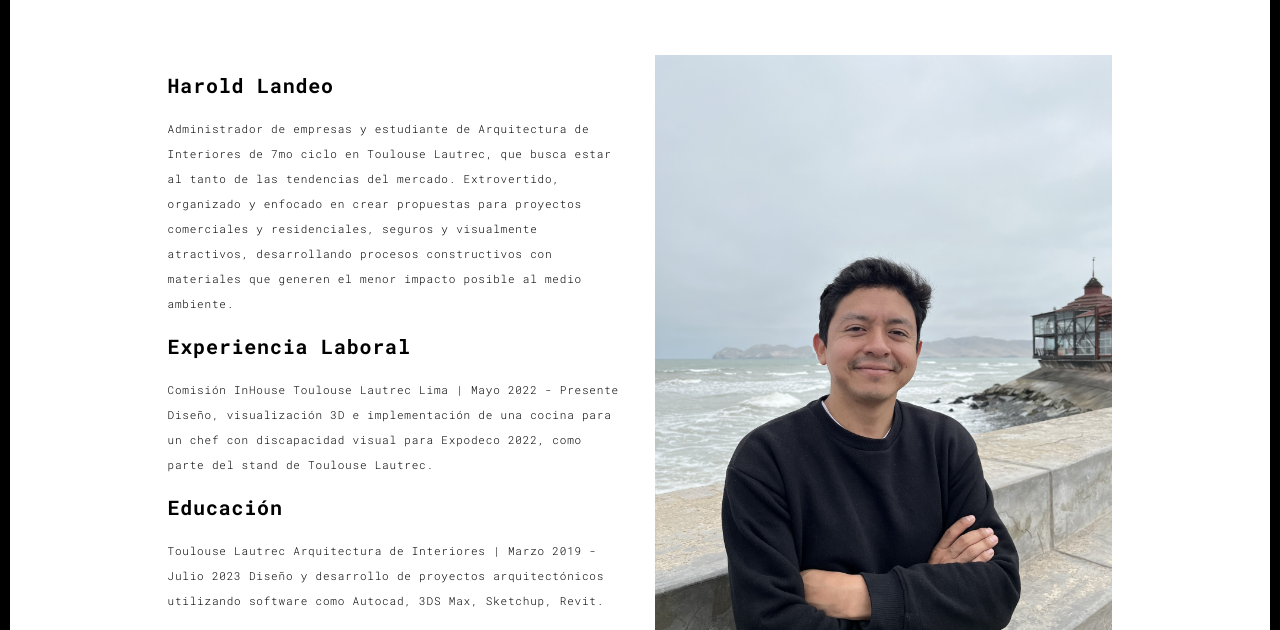
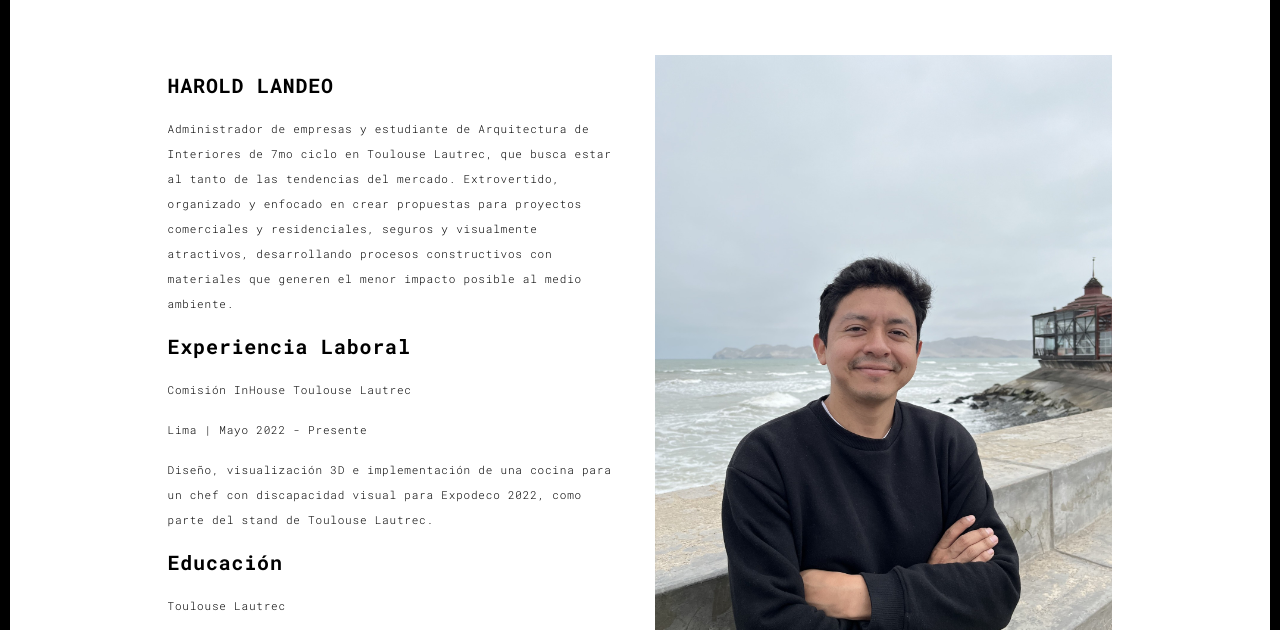
Before and after one commit to bical92/lightsaber2, a plain HTML site: page univers/about.html in a window 1280 px wide. Shown: the part 147-777 px from the top of the page. Drawn offline with Linux system fonts and the light colour scheme.

Commit message:
holaaaaa

```diff
--- a/univers/about.html
+++ b/univers/about.html
@@ -62,20 +62,20 @@
             <div class="col-md-10 col-md-offset-1">
               <div class="row">
                 <div class="col-xs-12 col-md-6">
-                  <h3>Harold Landeo</h3>
+                  <h3>HAROLD LANDEO</h3>
                   <p>Administrador de empresas y estudiante de Arquitectura de Interiores de 7mo ciclo en Toulouse Lautrec, que busca
                     estar al tanto de las tendencias del mercado. Extrovertido, organizado y enfocado en crear propuestas para proyectos
                     comerciales y residenciales, seguros y visualmente atractivos, desarrollando procesos constructivos con materiales que
                     generen el menor impacto posible al medio ambiente.</p>
                   <h3>Experiencia Laboral</h3>
-                  <p>Comisión InHouse Toulouse Lautrec
-                    Lima | Mayo 2022 - Presente
-                    Diseño, visualización 3D e implementación de una cocina para un chef con discapacidad visual para Expodeco 2022,
+                  <p>Comisión InHouse Toulouse Lautrec<p>
+                    <p> Lima | Mayo 2022 - Presente<p>
+                      <p> Diseño, visualización 3D e implementación de una cocina para un chef con discapacidad visual para Expodeco 2022,
                     como parte del stand de Toulouse Lautrec.<p>
                   <h3>Educación</h3>
-                  <p>Toulouse Lautrec
-                    Arquitectura de Interiores | Marzo 2019 - Julio 2023
-                    Diseño y desarrollo de proyectos arquitectónicos utilizando software como Autocad, 3DS Max, Sketchup, Revit.
+                  <p>Toulouse Lautrec<p>
+                    <p> Arquitectura de Interiores | Marzo 2019 - Julio 2023<p>
+                      <p> Diseño y desarrollo de proyectos arquitectónicos utilizando software como Autocad, 3DS Max, Sketchup, Revit.
                   </p>
                 </div>
                 <div class="col-xs-12 col-md-6">
```
